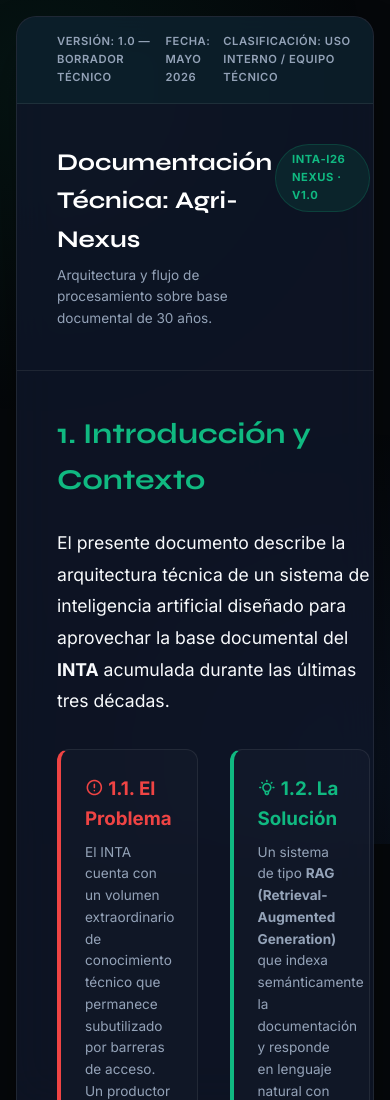
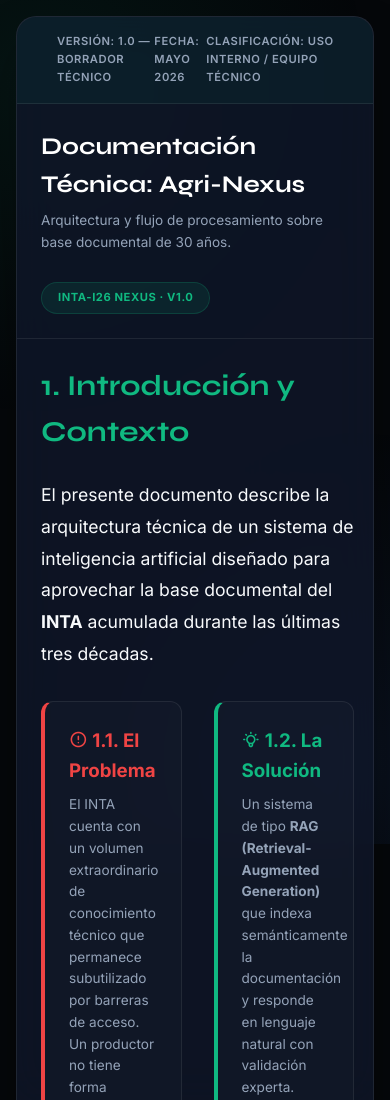
Before and after one commit to mjsis20052/i26, a website: page proyectos_internos/agrirag_inta.html in a window 390 px wide. Shown: the top 1100 px of the page. Drawn offline with Linux system fonts and the light colour scheme.

Commit message:
Fix layout regressions and improve header responsiveness

```diff
--- a/proyectos_internos/agrirag_inta.html
+++ b/proyectos_internos/agrirag_inta.html
@@ -184,6 +184,13 @@
             display: flex;
             justify-content: space-between;
             align-items: flex-start;
+            gap: 1.5rem;
+            flex-wrap: wrap; /* Permite que el badge baje si no hay espacio */
+        }
+
+        .header-info {
+            flex: 1;
+            min-width: 250px; /* Evita que se comprima demasiado */
         }
 
         .header-info h1 {
@@ -209,6 +216,9 @@
             text-transform: uppercase;
             letter-spacing: 0.05em;
             border: 1px solid rgba(16, 185, 129, 0.2);
+            white-space: nowrap;
+            flex-shrink: 0;
+            margin-top: 0.25rem;
         }
 
         .content-area {
@@ -663,6 +673,12 @@
             }
             body {
                 padding: 1rem;
+            }
+            .header {
+                padding: 1.5rem;
+            }
+            .content-area {
+                padding: 1.5rem;
             }
         }
     </style>
```
